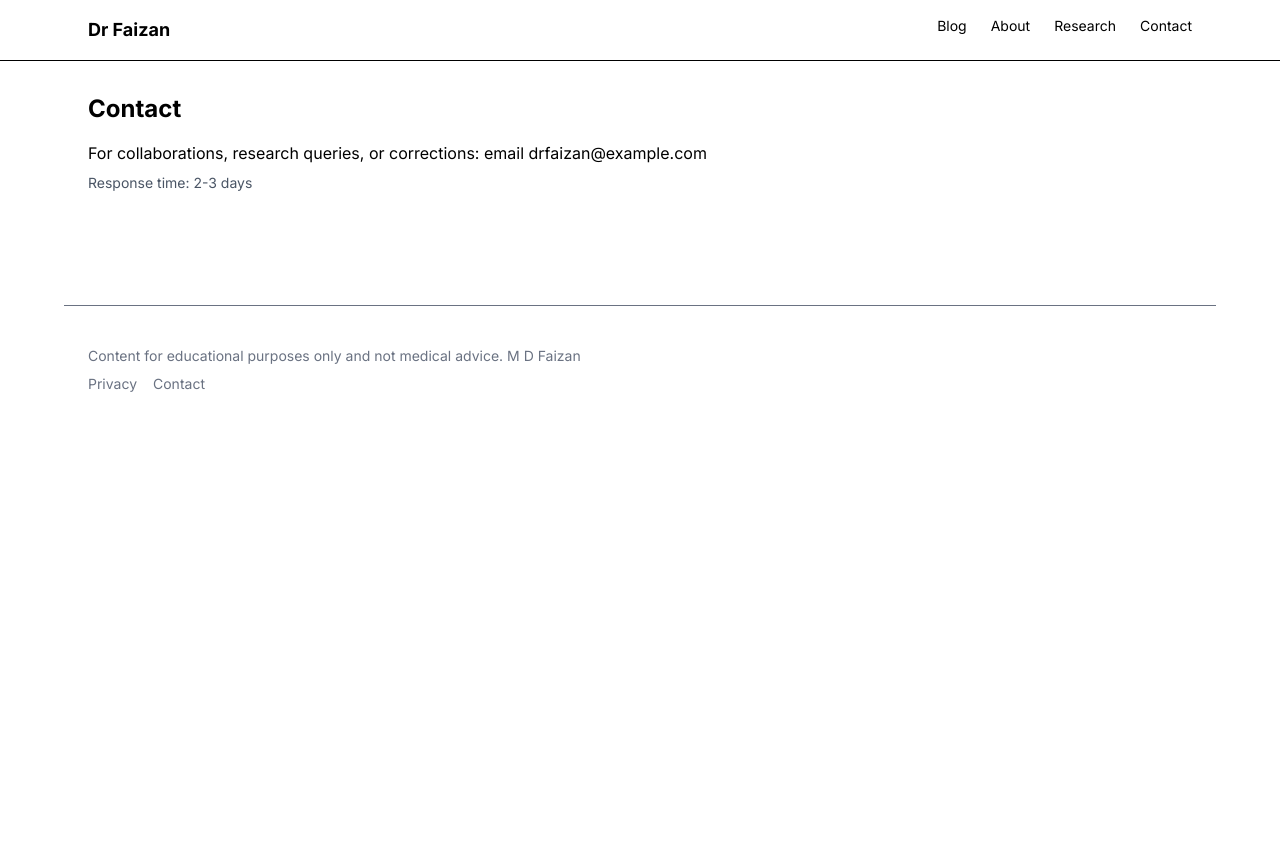
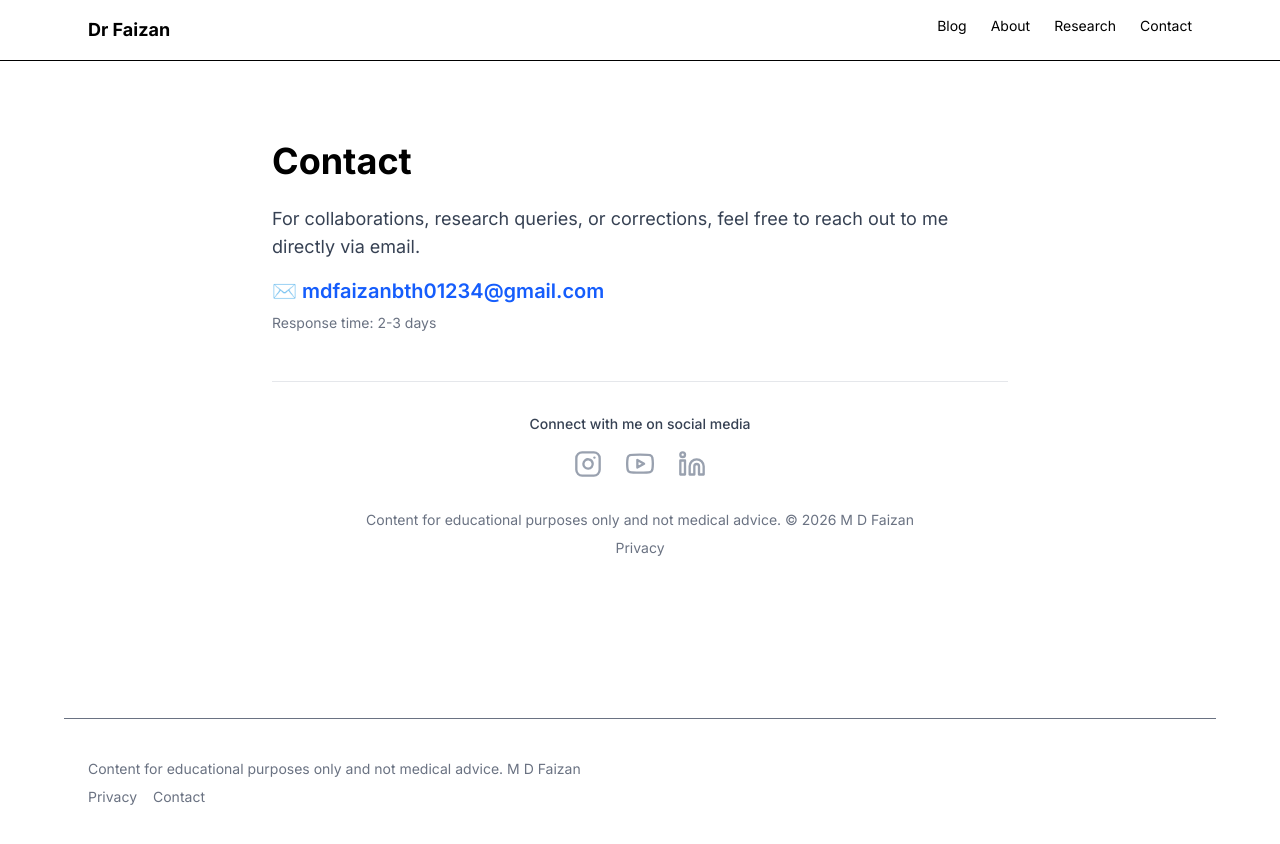
Before and after one commit to mdfaizan220163/med-student-site, a Next.js app: page /contact in a window 1280 px wide. Shown: the top 844 px of the page. Before the commit the page ends 800 px from the top, so only its background shows below. Built offline with nearby package versions, Linux system fonts and the light colour scheme.

Commit message:
Added social media icons to contact page

```diff
--- a/app/contact/page.tsx
+++ b/app/contact/page.tsx
@@ -1,10 +1,60 @@
+import Link from "next/link";
 
-export default function Contact() {
+export default function ContactPage() {
   return (
-    <div className="max-w-3xl">
-      <h1 className="text-2xl font-bold">Contact</h1>
-      <p className="mt-4">For collaborations, research queries, or corrections: email drfaizan@example.com</p>
-      <p className="mt-2 text-sm text-gray-600">Response time: 2-3 days</p>
-    </div>
+    <main className="max-w-3xl mx-auto px-4 py-12">
+      <h1 className="text-4xl font-bold mb-6">Contact</h1>
+
+      <p className="text-lg text-gray-700 mb-4">
+        For collaborations, research queries, or corrections, feel free to reach out to me directly via email.
+      </p>
+
+      <div className="mb-12">
+        <a href="mailto:mdfaizanbth01234@gmail.com" className="text-xl font-semibold text-blue-600 hover:underline">
+          ✉️ mdfaizanbth01234@gmail.com
+        </a>
+        <p className="text-gray-500 mt-2 text-sm">Response time: 2-3 days</p>
+      </div>
+
+      {/* Social Media Icons at the bottom */}
+      <div className="pt-8 border-t border-gray-200 flex flex-col items-center justify-center space-y-4">
+        <p className="text-sm font-medium text-gray-700">Connect with me on social media</p>
+
+        <div className="flex gap-6">
+          {/* Instagram */}
+          <a href="https://instagram.com/flar.orc.067" target="_blank" rel="noopener noreferrer" className="text-gray-400 hover:text-pink-600 transition transform hover:scale-110">
+            <svg xmlns="http://www.w3.org/2000/svg" width="28" height="28" viewBox="0 0 24 24" fill="none" stroke="currentColor" strokeWidth="2" strokeLinecap="round" strokeLinejoin="round">
+              <rect x="2" y="2" width="20" height="20" rx="5" ry="5"></rect>
+              <path d="M16 11.37A4 4 0 1 1 12.63 8 4 4 0 0 1 16 11.37z"></path>
+              <line x1="17.5" y1="6.5" x2="17.51" y2="6.5"></line>
+            </svg>
+          </a>
+
+          {/* YouTube */}
+          <a href="https://youtube.com/@medicosfaizan?si=bUrktJ4yKUKwUt70" target="_blank" rel="noopener noreferrer" className="text-gray-400 hover:text-red-600 transition transform hover:scale-110">
+            <svg xmlns="http://www.w3.org/2000/svg" width="28" height="28" viewBox="0 0 24 24" fill="none" stroke="currentColor" strokeWidth="2" strokeLinecap="round" strokeLinejoin="round">
+              <path d="M22.54 6.42a2.78 2.78 0 0 0-1.94-2C18.88 4 12 4 12 4s-6.88 0-8.6.46a2.78 2.78 0 0 0-1.94 2A29 29 0 0 0 1 11.75a29 29 0 0 0 .46 5.33A2.78 2.78 0 0 0 3.4 19c1.72.46 8.6.46 8.6.46s6.88 0 8.6-.46a2.78 2.78 0 0 0 1.94-2 29 29 0 0 0 .46-5.25 29 29 0 0 0-.46-5.33z"></path>
+              <polygon points="9.75 15.02 15.5 11.75 9.75 8.48 9.75 15.02"></polygon>
+            </svg>
+          </a>
+
+          {/* LinkedIn */}
+          <a href="https://linkedin.com/in/md-faizan-b285442a8" target="_blank" rel="noopener noreferrer" className="text-gray-400 hover:text-blue-600 transition transform hover:scale-110">
+            <svg xmlns="http://www.w3.org/2000/svg" width="28" height="28" viewBox="0 0 24 24" fill="none" stroke="currentColor" strokeWidth="2" strokeLinecap="round" strokeLinejoin="round">
+              <path d="M16 8a6 6 0 0 1 6 6v7h-4v-7a2 2 0 0 0-2-2 2 2 0 0 0-2 2v7h-4v-7a6 6 0 0 1 6-6z"></path>
+              <rect x="2" y="9" width="4" height="12"></rect>
+              <circle cx="4" cy="4" r="2"></circle>
+            </svg>
+          </a>
+        </div>
+
+        <div className="text-sm text-gray-500 mt-4 text-center">
+          <p>Content for educational purposes only and not medical advice. © 2026 M D Faizan</p>
+          <div className="flex gap-4 mt-2 justify-center">
+            <Link href="/privacy" className="hover:underline">Privacy</Link>
+          </div>
+        </div>
+      </div>
+    </main>
   );
 }
```
